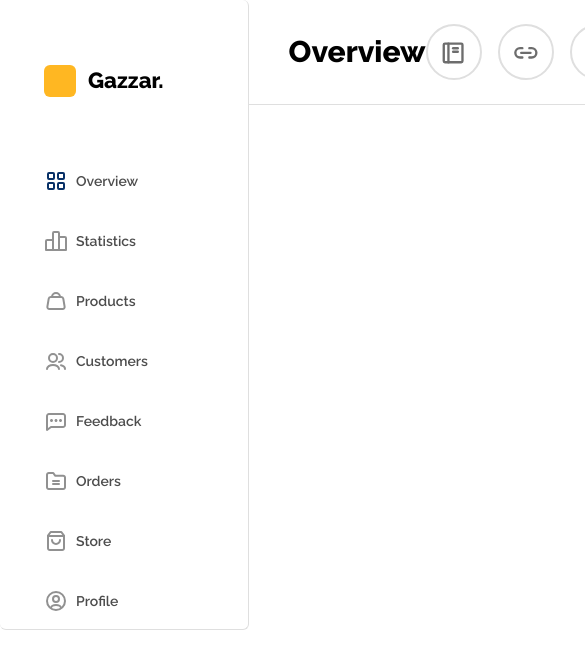
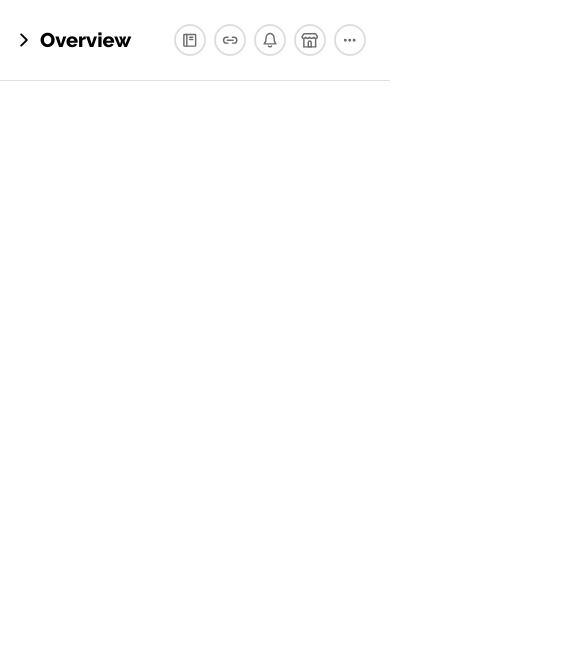
Before and after one commit to Fullstack-Roadmap/Gazzar-Frontend, a React (Vite) app: page /dashboard in a window 390 px wide. Shown: the top 668 px of the page, 585 px wide, since content can reach past the window. Built offline with nearby package versions, Linux system fonts and the light colour scheme.

Commit message:
Minor UX additions

```diff
--- a/src/routes/Dashboard.jsx
+++ b/src/routes/Dashboard.jsx
@@ -13,6 +13,7 @@ import store from "../assets/svgs/store.svg";
 import profile from "../assets/svgs/profile.svg";
 import { useState } from "react";
 import { useNavigate } from "react-router";
+import { IoIosArrowForward } from "react-icons/io";
 
 const Dashboard = () => {
   const navigate = useNavigate();
@@ -20,6 +21,7 @@ const Dashboard = () => {
   const setNavActive = (navItem) => {
     setActive(navItem);
   };
+  const [menuOpen, setMenuOpen] = useState(false);
   const navItems = [
     { name: "Overview", svg: overview },
     { name: "Statistics", svg: statistics },
@@ -30,9 +32,27 @@ const Dashboard = () => {
     { name: "Store", svg: store },
     { name: "Profile", svg: profile },
   ];
+  const capitalize = (word) => {
+    const firstLetter = word.charAt(0);
+    const firstLetterCap = firstLetter.toUpperCase();
+    const remainingLetters = word.slice(1);
+    const capitalizedWord = firstLetterCap + remainingLetters;
+    return capitalizedWord;
+  };
   return (
     <div className="flex h-full">
-      <section className="h-full border-r-[1px] border-b-[1px] rounded-md border-gray">
+      {menuOpen && (
+        <div
+          className="absolute z-10 w-screen h-screen"
+          onClick={() => setMenuOpen(!menuOpen)}
+        />
+      )}
+      <section
+        on
+        className={`lg:-translate-x-0 h-full bg-white border-r-[1px] border-b-[1px] rounded-md border-gray z-20 transition-all delay-300 duration-[400ms] ease-in-out ${
+          menuOpen ? "" : "sm:-translate-x-full md:-translate-x-full"
+        }`}
+      >
         <header
           className="text-[1.375rem] font-extrabold flex items-center gap-2 mx-16 mb-14 mt-16 -translate-x-5 cursor-pointer"
           onClick={() => navigate("/storefront")}
@@ -40,7 +60,14 @@ const Dashboard = () => {
           <span className="mr-1 rounded-md aspect-square h-8 bg-[#FFB722] "></span>
           <p>Gazzar.</p>
         </header>
-        <ul className="flex flex-col gap-1 items-start h-full px-4">
+        <ul
+          className={`flex flex-col gap-1 items-start h-full px-4 transition-all delay-200 duration-300 ease-in-out ${
+            menuOpen
+              ? "lg:translate-x-0"
+              : "sm:-translate-x-full md:-translate-x-full lg:translate-x-0"
+          }`}
+          onClick={() => setMenuOpen(!menuOpen)}
+        >
           {navItems.map((item, index) => (
             <li
               key={index}
@@ -52,34 +79,45 @@ const Dashboard = () => {
               onClick={() => setNavActive(item.name)}
             >
               <div
-                className={`absolute left-0 rounded-full bg-blue w-1 flex transition-all duration-200 ease-in-out ${
+                className={`absolute left-0 rounded-full bg-blue w-1 flex transition-all duration-300 ease-in-out ${
                   active === item.name ? "h-3/4" : "h-0"
                 }`}
               />
-              <img src={item.svg} alt="" className="" />
+              <img src={item.svg} alt={item.name} />
               {item.name}
             </li>
           ))}
         </ul>
       </section>
-      <section className="w-full">
-        <nav className="flex justify-between items-center border-b-[1px] border-gray px-10 py-6">
-          <span className="font-extrabold text-3xl">Overview</span>
-          <nav className="flex gap-4">
-            <div className="rounded-full h-[3.5rem] aspect-square flex justify-center items-center border-2 border-gray cursor-pointer">
-              <img src={book} alt="dots" />
+      <section className="w-full sm:absolute md:absolute lg:static">
+        <nav className="flex justify-between items-center border-b-[1px] border-gray px-10 sm:pr-6 py-6">
+          <IoIosArrowForward
+            className="z-20 absolute lg:hidden -translate-x-6 scale-125 cursor-pointer"
+            onClick={() => {
+              setMenuOpen(!menuOpen);
+            }}
+          />
+          <span
+            className="font-extrabold text-3xl sm:text-xl cursor-pointer"
+            onClick={() => setMenuOpen(!menuOpen)}
+          >
+            {capitalize(active)}
+          </span>
+          <nav className="flex gap-4 sm:gap-2">
+            <div className="rounded-full h-[3.5rem] aspect-square flex justify-center items-center border-2 border-gray cursor-pointer sm:h-8">
+              <img src={book} alt="dots" className="sm:scale-[65%]" />
             </div>
-            <div className="rounded-full h-[3.5rem] aspect-square flex justify-center items-center border-2 border-gray cursor-pointer">
-              <img src={link} alt="dots" />
+            <div className="rounded-full h-[3.5rem] aspect-square flex justify-center items-center border-2 border-gray cursor-pointer sm:h-8">
+              <img src={link} alt="dots" className="sm:scale-[65%]" />
             </div>
-            <div className="rounded-full h-[3.5rem] aspect-square flex justify-center items-center border-2 border-gray cursor-pointer">
-              <img src={bell} alt="dots" />
+            <div className="rounded-full h-[3.5rem] aspect-square flex justify-center items-center border-2 border-gray cursor-pointer sm:h-8">
+              <img src={bell} alt="dots" className="sm:scale-[65%]" />
             </div>
-            <div className="rounded-full h-[3.5rem] aspect-square flex justify-center items-center border-2 border-gray cursor-pointer">
-              <img src={shop} alt="dots" />
+            <div className="rounded-full h-[3.5rem] aspect-square flex justify-center items-center border-2 border-gray cursor-pointer sm:h-8">
+              <img src={shop} alt="dots" className="sm:scale-[65%]" />
             </div>
-            <div className="rounded-full h-[3.5rem] aspect-square flex justify-center items-center border-2 border-gray cursor-pointer">
-              <img src={ellipses} alt="dots" />
+            <div className="rounded-full h-[3.5rem] aspect-square flex justify-center items-center border-2 border-gray cursor-pointer sm:h-8">
+              <img src={ellipses} alt="dots" className="sm:scale-[65%]" />
             </div>
           </nav>
         </nav>
```
